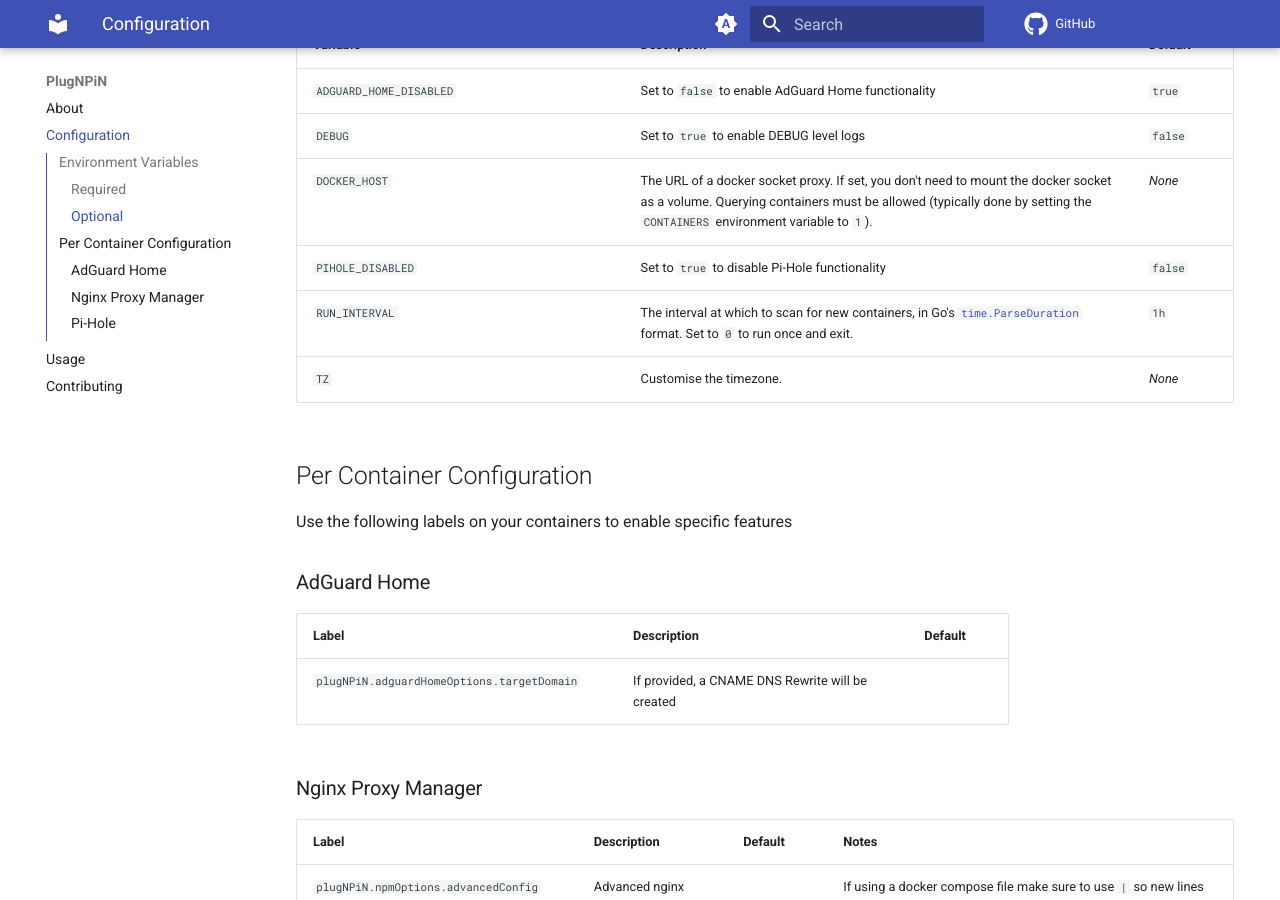
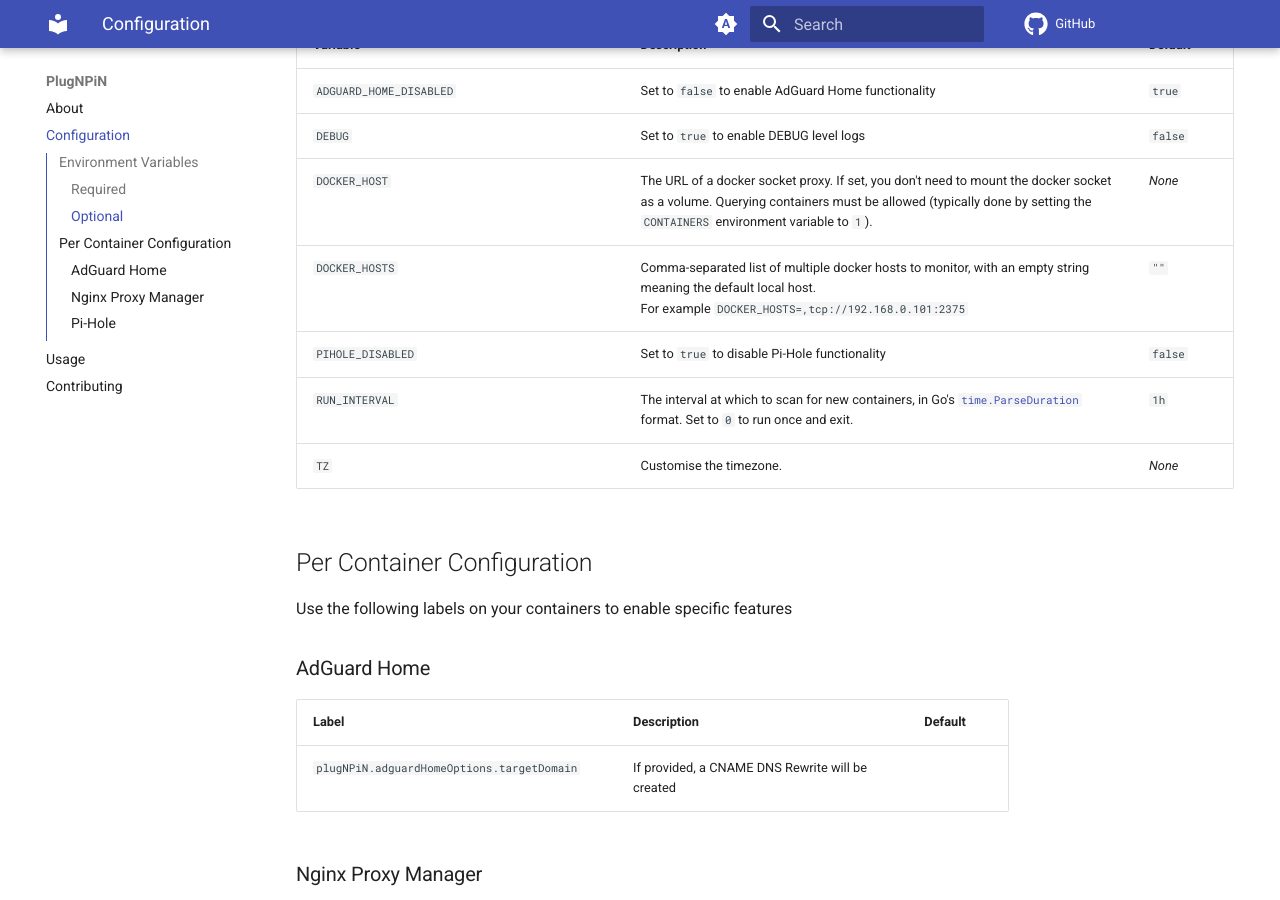
Before and after one commit to DeepSpace2/PlugNPiN, an MkDocs documentation site: the page built from docs/configuration.md, in a window 1280 px wide and 900 px high, scrolled down 1004 px. Built offline with MkDocs 1.6.1 and Material for MkDocs 9.7.7, drawn with Linux system fonts in a browser that asks for light colours; comment, search, counter and statistics services are not loaded; the version menu is left out.

Commit message:
updated docs

```diff
--- a/docs/configuration.md
+++ b/docs/configuration.md
@@ -22,6 +22,7 @@
 | `ADGUARD_HOME_DISABLED` | Set to `false` to enable AdGuard Home functionality | `true` |
 | `DEBUG` | Set to `true` to enable DEBUG level logs | `false` |
 | `DOCKER_HOST` | The URL of a docker socket proxy. If set, you don't need to mount the docker socket as a volume. Querying containers must be allowed (typically done by setting the `CONTAINERS` environment variable to `1`). | *None* |
+| `DOCKER_HOSTS` | Comma-separated list of multiple docker hosts to monitor, with an empty string meaning the default local host.<br>For example `DOCKER_HOSTS=,tcp://192.168.0.101:2375` | `""` |
 | `PIHOLE_DISABLED` | Set to `true` to disable Pi-Hole functionality | `false` |
 | `RUN_INTERVAL` | The interval at which to scan for new containers, in Go's [`time.ParseDuration`](<https://go.dev/pkg/time/#ParseDuration>){: target="_blank" } format. Set to `0` to run once and exit. | `1h` |
 | `TZ` | Customise the timezone. | *None* |
```
Also changed, not shown: docs/index.md (+1 -0 lines).
